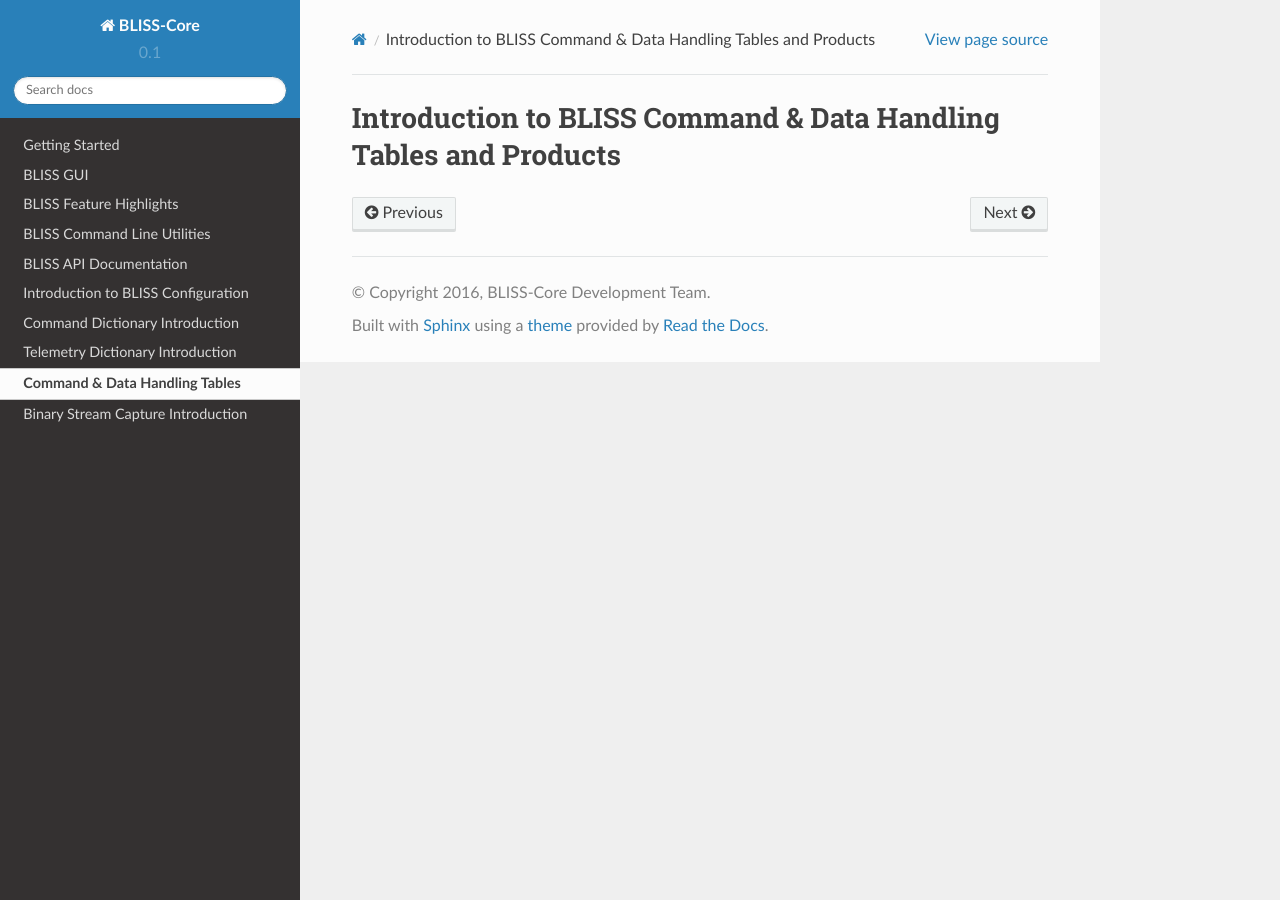
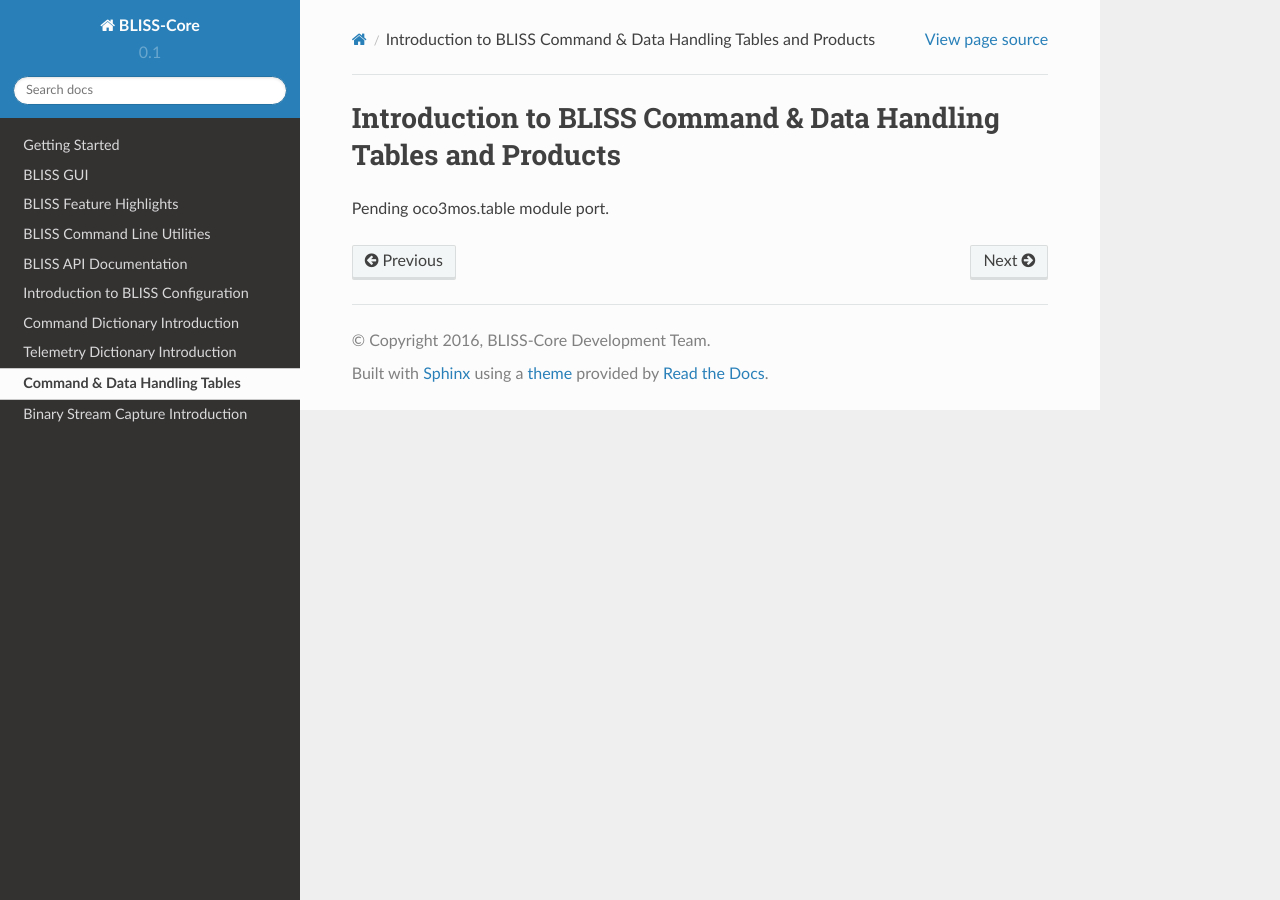
Before and after one commit to NASA-AMMOS/AIT-Core, a Sphinx documentation site: the page built from doc/source/c_and_dh_intro.rst, in a window 1280 px wide. Built offline with Sphinx 7.4.7 and the Read the Docs theme 2.0.0, drawn with Linux system fonts in a browser that asks for light colours.

Commit message:
Make note regarding pending C&DH docs

```diff
--- a/doc/source/c_and_dh_intro.rst
+++ b/doc/source/c_and_dh_intro.rst
@@ -1,2 +1,4 @@
 Introduction to BLISS Command & Data Handling Tables and Products
 =================================================================
+
+Pending oco3mos.table module port.
```
